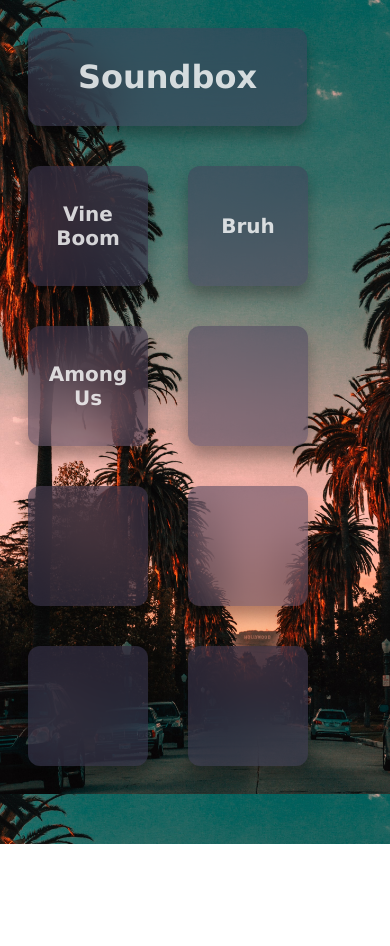
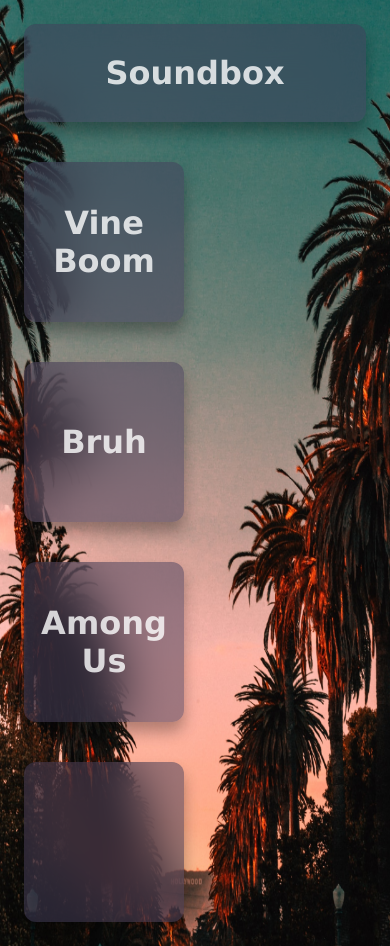
Before and after one commit to benuthoff/Soundbox, a website: page docs/index.html in a window 390 px wide. Before the commit the page ends 844 px from the top, so only its background shows below. Drawn offline with nearby package versions, Linux system fonts and the light colour scheme.

Commit message:
Soundbox v0.3
- Updated Mobile CSS

```diff
--- a/docs/index.html
+++ b/docs/index.html
@@ -5,15 +5,14 @@
 	<title>Soundbox</title>
 	<meta charset='utf-8'>
 	<link rel='stylesheet/less' type='text/css' href='index.less'/>
+	<meta name='theme-color' content='#4285f4'>
 	<meta name='viewport' content='width=device-width, initial-scale=1.0'>
 
-
 	<!-- Dependencies -->
-	<script src='https://unpkg.com/vue@3'></script>
 	<script src='https://cdnjs.cloudflare.com/ajax/libs/less.js/4.1.2/less.min.js'></script>
 
 </head>
-<body><div id='app'>
+<body>
 
 		<h1>Soundbox</h1>
 		<div id='grid'>
@@ -21,13 +20,9 @@
 			<div class='box' onclick='play_index(1);'><p>Bruh</p></div>
 			<div class='box' onclick='play_index(2)'>Among Us</div>
 			<div class='box'></div>
-			<div class='box'></div>
-			<div class='box'></div>
-			<div class='box'></div>
-			<div class='box'></div>
 		</div>
 
-</div></body>
+</body>
 
 <script src='./index.js'></script>
 
--- a/docs/index.less
+++ b/docs/index.less
@@ -5,13 +5,14 @@ body {
 	background-size: cover;
 	font-family: Verdana, Geneva, Tahoma, sans-serif;
 	user-select: none;
+	touch-action: manipulation;
 }
 
 h1 {
 
 	color: #ffffffcc;
 	background: #423c5a80;
-	box-shadow: 0 10px 15px rgb(0 0 0 / 30%);
+	box-shadow: 0 10px 15px #0000004d;
 	margin: 20px; padding: 30px 50px;
 	border-radius: 12px;
 	backdrop-filter: blur(24px);
@@ -63,3 +64,31 @@ h1 {
 	}
 
 }
+
+@media (max-width:500px) {
+
+	body {
+		margin: 24px;
+		background-size: 160vw 160vh;
+		background-position: center;
+	}
+
+	h1 {
+		width: calc(100vw - 148px);
+		margin: 0;
+		text-align: center;
+	}
+
+	#grid {
+		margin-top: 40px;
+		gap: 40px;
+		justify-content: space-between;
+	}
+	#grid > .box {
+		margin: 0;
+		width: 120px;
+		height: 120px;
+		font-size: 32px;
+	}
+
+}
```
Also changed, not shown: 1 other file.
